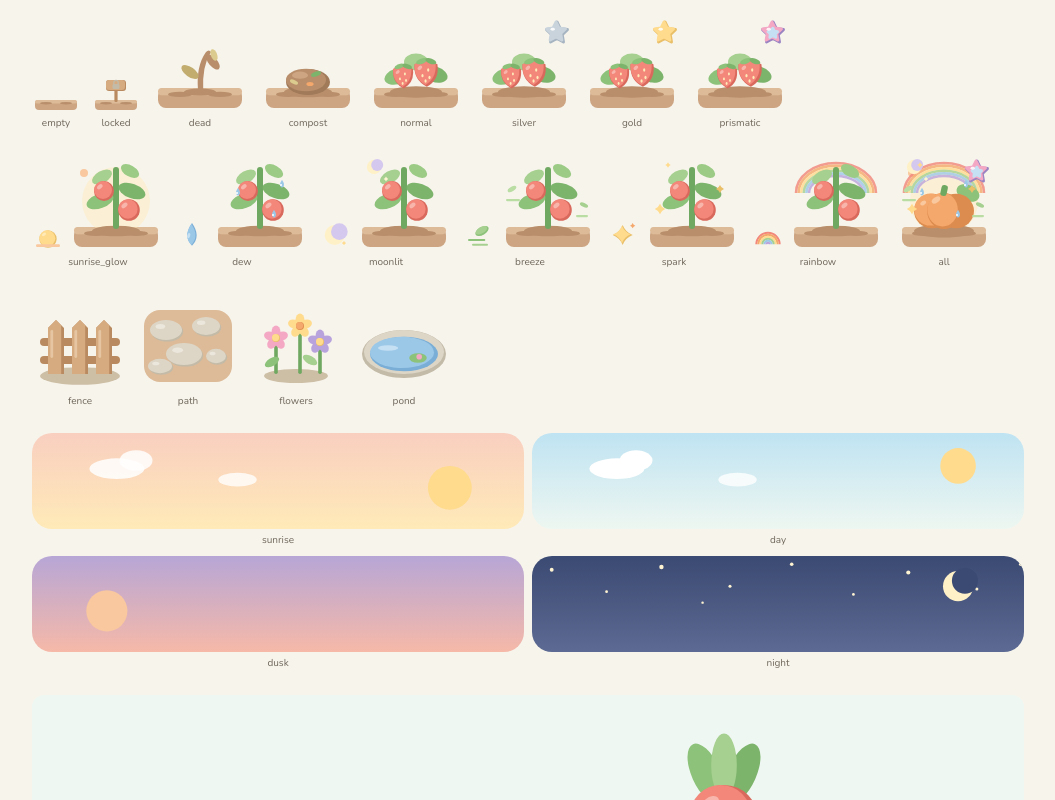
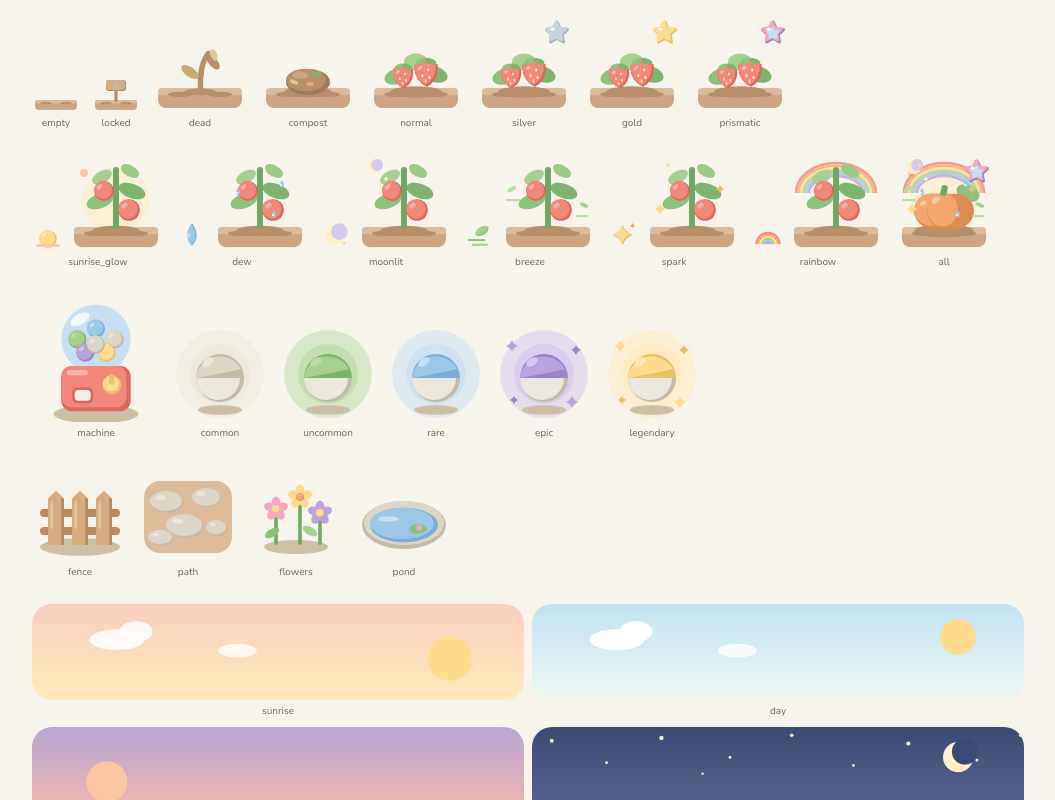
Before and after one commit to Nck189/twentyfour-seven, a Next.js app: page /dev/art in a window 1280 px wide. Shown: the top 800 px of the page, without its empty margins (112-1167 px from the left). Built offline with nearby package versions, Linux system fonts and the light colour scheme; a web font is replaced by a local one.

Commit message:
fix(art): capsule bottom is a real half-sphere with a soft crescent shadow; capsules on the /dev/art sheet

```diff
--- a/app/dev/art/page.tsx
+++ b/app/dev/art/page.tsx
@@ -8,6 +8,8 @@ import { CROP_IDS } from "@/content/crops";
 import { MUTATION_IDS, QUALITIES } from "@/content/game";
 import { FarmSky, type SkyPhase } from "@/components/art/farm/FarmSky";
 import { MutationIcon } from "@/components/art/farm/Fx";
+import { Capsule, CapsuleMachine, RarityLight } from "@/components/art/farm/Capsule";
+import { RARITIES } from "@/content/crops";
 import { PlotArt } from "@/components/art/farm/PlotArt";
 import { Fence, Flowers, PathTile, Pond } from "@/components/art/farm/Plot";
 
@@ -106,6 +108,19 @@ export default function ArtSheet() {
           />
         </Cell>
       </section>
+      <section className="flex flex-wrap items-end gap-3" data-section="gacha">
+        <Cell caption="machine">
+          <CapsuleMachine className="h-32 w-32" />
+        </Cell>
+        {RARITIES.map((r) => (
+          <Cell key={r} caption={r}>
+            <div className="relative h-24 w-24">
+              <RarityLight rarity={r} className="absolute inset-0 h-full w-full" />
+              <Capsule rarity={r} className="absolute inset-0 h-full w-full" />
+            </div>
+          </Cell>
+        ))}
+      </section>
       <section className="flex flex-wrap items-end gap-3" data-section="decor">
         <Cell caption="fence">
           <Fence className="h-24 w-24" />
--- a/components/art/farm/Capsule.tsx
+++ b/components/art/farm/Capsule.tsx
@@ -22,8 +22,8 @@ export function CapsuleShape({ rarity, open = 0 }: { rarity: Rarity; open?: numb
     <g>
       <Shadow rx={11} cy={42} />
       {/* bottom half */}
-      <path d="M12 26 A12 12 0 0 0 36 26Z" fill="var(--art-cream)" />
-      <path d="M24 26 L36 26 A12 12 0 0 1 24 38Z" fill="var(--art-stone)" />
+      <path d="M12 26 A12 12 0 0 0 36 26Z" fill="var(--art-stone-dark)" />
+      <path d="M12 26 A11 11 0 0 0 34 26Z" fill="var(--art-stone-light)" />
       {/* top half */}
       <g transform={`translate(0 ${-lift}) rotate(${tilt} 12 26)`}>
         <path d="M12 26 A12 12 0 0 1 36 26Z" fill={tone.dark} />
```
